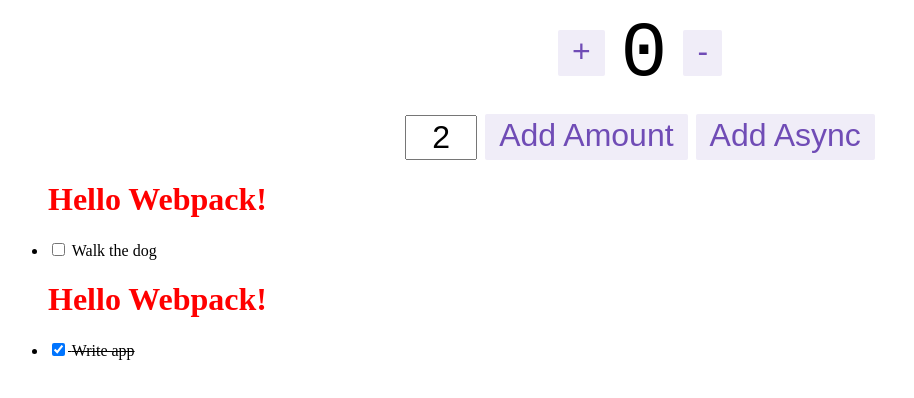
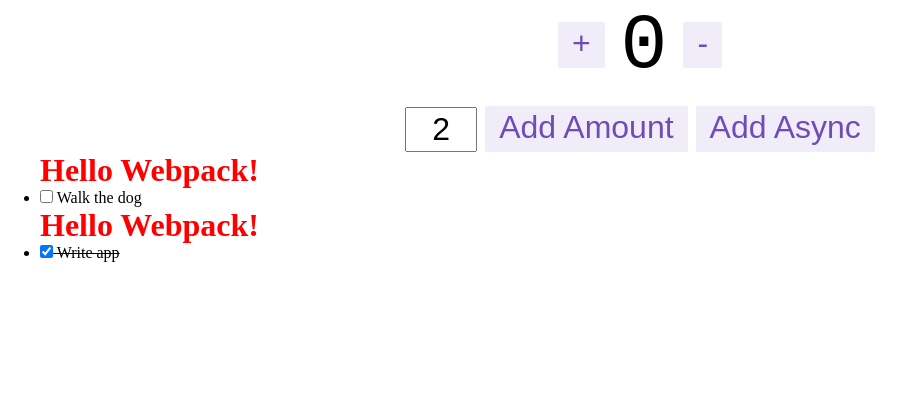
Before and after one commit to ashu17188/react-tutorial, a React (Create React App) app: page / in a window 1280 px wide. Shown: the top 398 px of the page, without its empty margins (0-914 px from the left). Built offline with nearby package versions, Linux system fonts and the light colour scheme; the HTML template or start-up script is replaced by a standard one.

Commit message:
Adding margin:0 to app

```diff
--- /dev/null
+++ b/src/App.scss
@@ -0,0 +1,3 @@
+*{
+    margin:0;
+}
--- a/src/App.tsx
+++ b/src/App.tsx
@@ -1,7 +1,7 @@
 import React, { useState } from "react";
 import { TodoListItem } from "./app/todo-list/TodoListItem";
 import { Counter } from "./features/counter/Counter";
-
+import "./App.scss";
 const initialTodos: Todo[] = [
   {
     text: "Walk the dog",
```
